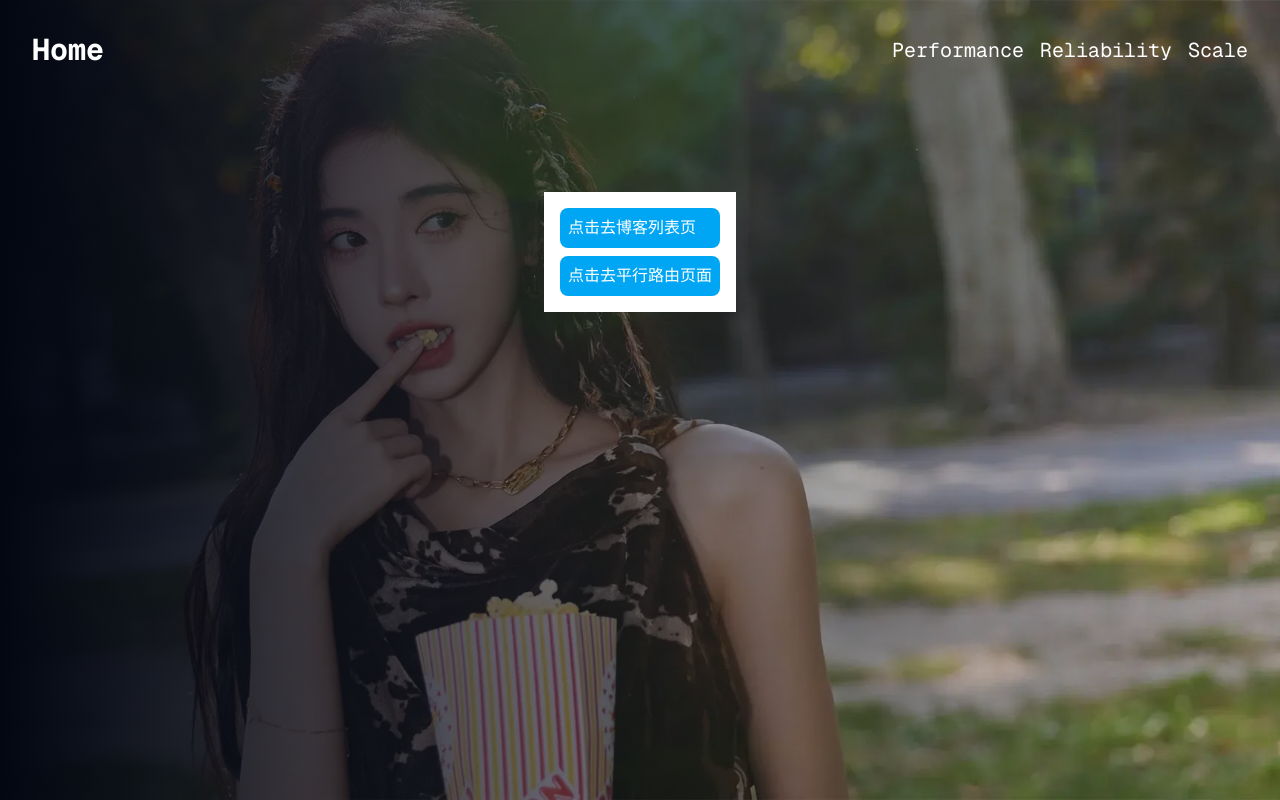
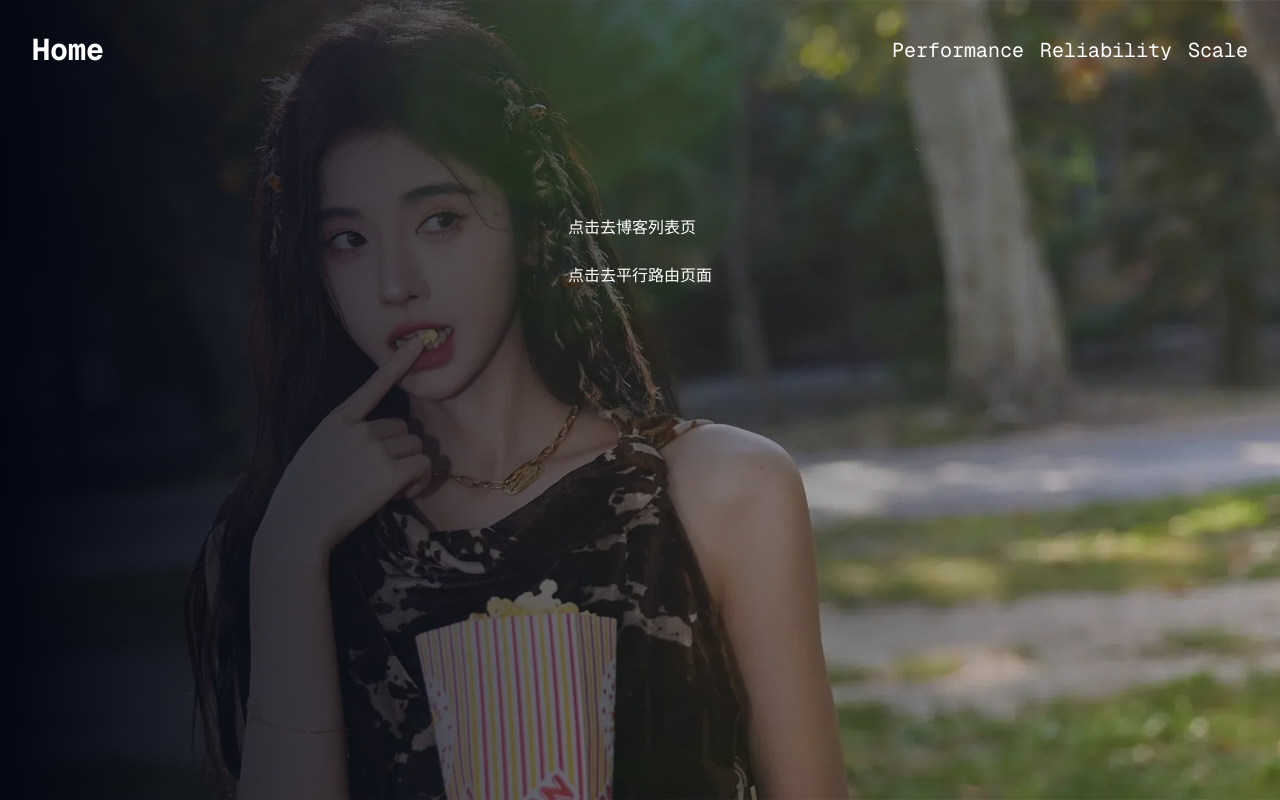
Before and after one commit to Jerry-Hero666/learn-next, a Next.js app: page / in a window 1280 px wide. Built offline with nearby package versions, Linux system fonts and the light colour scheme; a web font is replaced by a local one; what @ant-design/nextjs-registry would draw is missing.

Commit message:
feat: updatehome content

```diff
--- a/src/app/(have-header-page)/home-content.tsx
+++ b/src/app/(have-header-page)/home-content.tsx
@@ -2,9 +2,9 @@ import Link from "next/link";
 
 export default function HomeContent() {
   return (
-    <div className="p-4 bg-white h-full flex flex-col gap-2">
-      <Link className="bg-sky-500 hover:bg-sky-600 rounded-lg p-2 text-white cursor-pointer" href="/blog">点击去博客列表页</Link>
-      <Link className="bg-sky-500 hover:bg-sky-600 rounded-lg p-2 text-white cursor-pointer" href="/parallel">点击去平行路由页面</Link>
+    <div className="p-4 h-full flex flex-col gap-2">
+      <Link className="hover:text-sky-500 rounded-lg p-2 text-white cursor-pointer" href="/blog">点击去博客列表页</Link>
+      <Link className="hover:text-sky-600 rounded-lg p-2 text-white cursor-pointer" href="/parallel">点击去平行路由页面</Link>
     </div>
   );
 }
```
